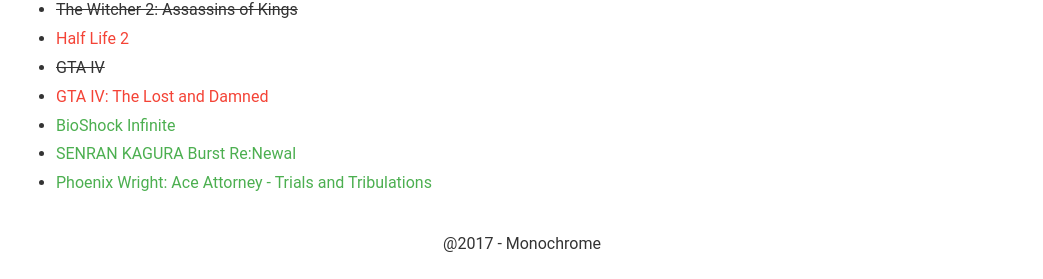
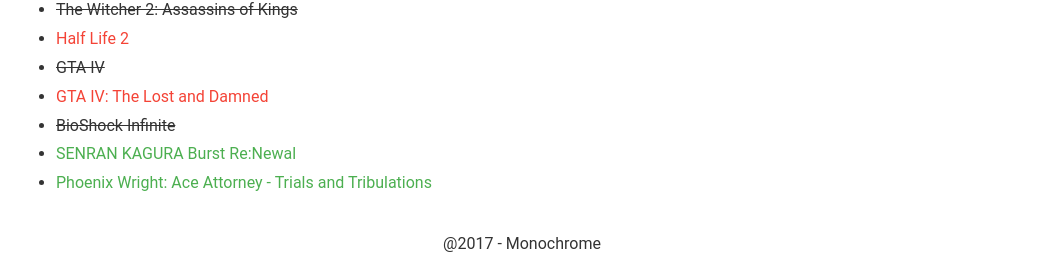
Before and after one commit to AffanIndo/AffanIndo.github.io, a Jekyll site: the page built from gaming-backlog.md, in a window 1280 px wide. Shown: the part 618-897 px from the top of the page, without its empty margins (118-1161 px from the left). Built offline with Jekyll 4.4.1, drawn with Linux system fonts in a browser that asks for light colours; our own code applies the rules of GitHub Pages for plain Markdown files.

Commit message:
Update "Gaming Backlog"

```diff
--- a/gaming-backlog.md
+++ b/gaming-backlog.md
@@ -25,6 +25,6 @@
 * <span style="color:#F44336">Half Life 2</span>
 * ~~GTA IV~~
 * <span style="color:#F44336">GTA IV: The Lost and Damned</span>
-* <span style="color:#4CAF50">BioShock Infinite</span>
+* ~~BioShock Infinite~~
 * <span style="color:#4CAF50">SENRAN KAGURA Burst Re:Newal</span>
 * <span style="color:#4CAF50">Phoenix Wright: Ace Attorney - Trials and Tribulations</span>
```
